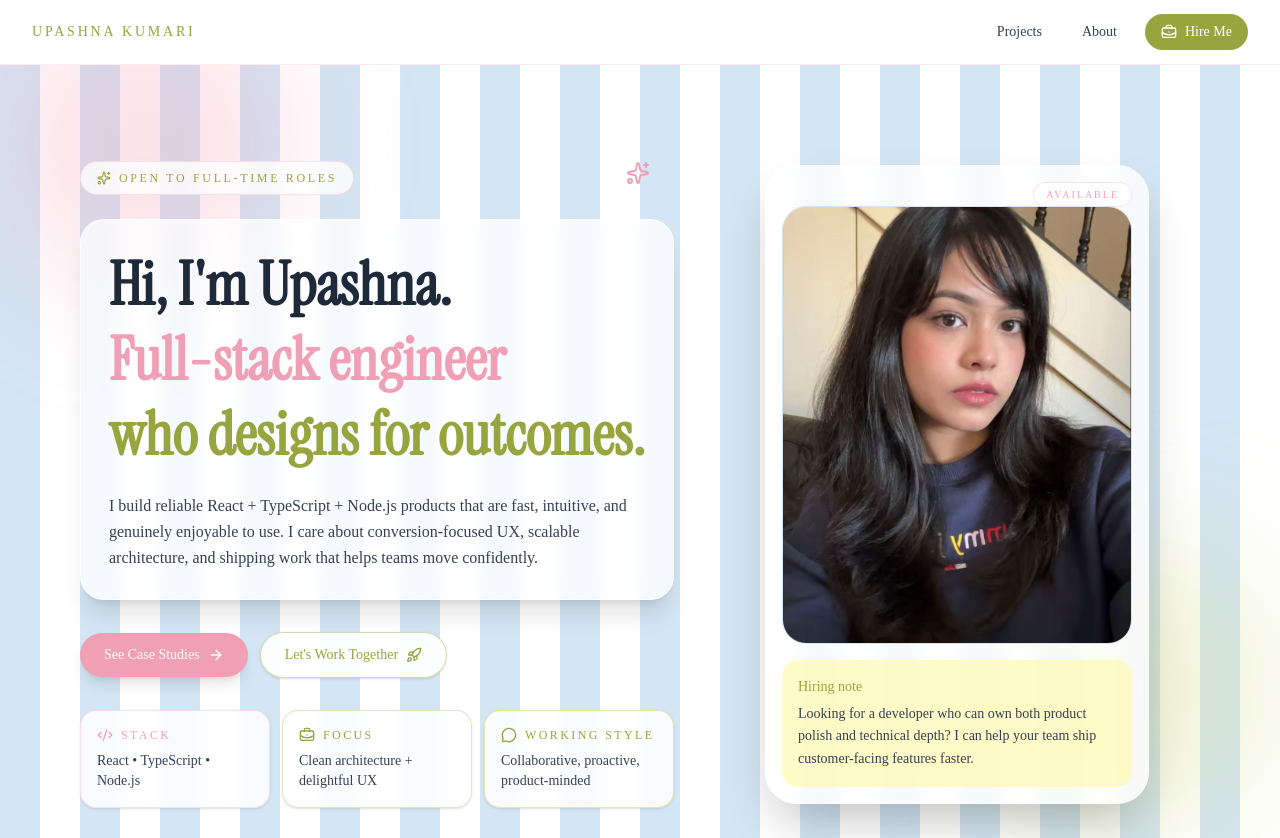
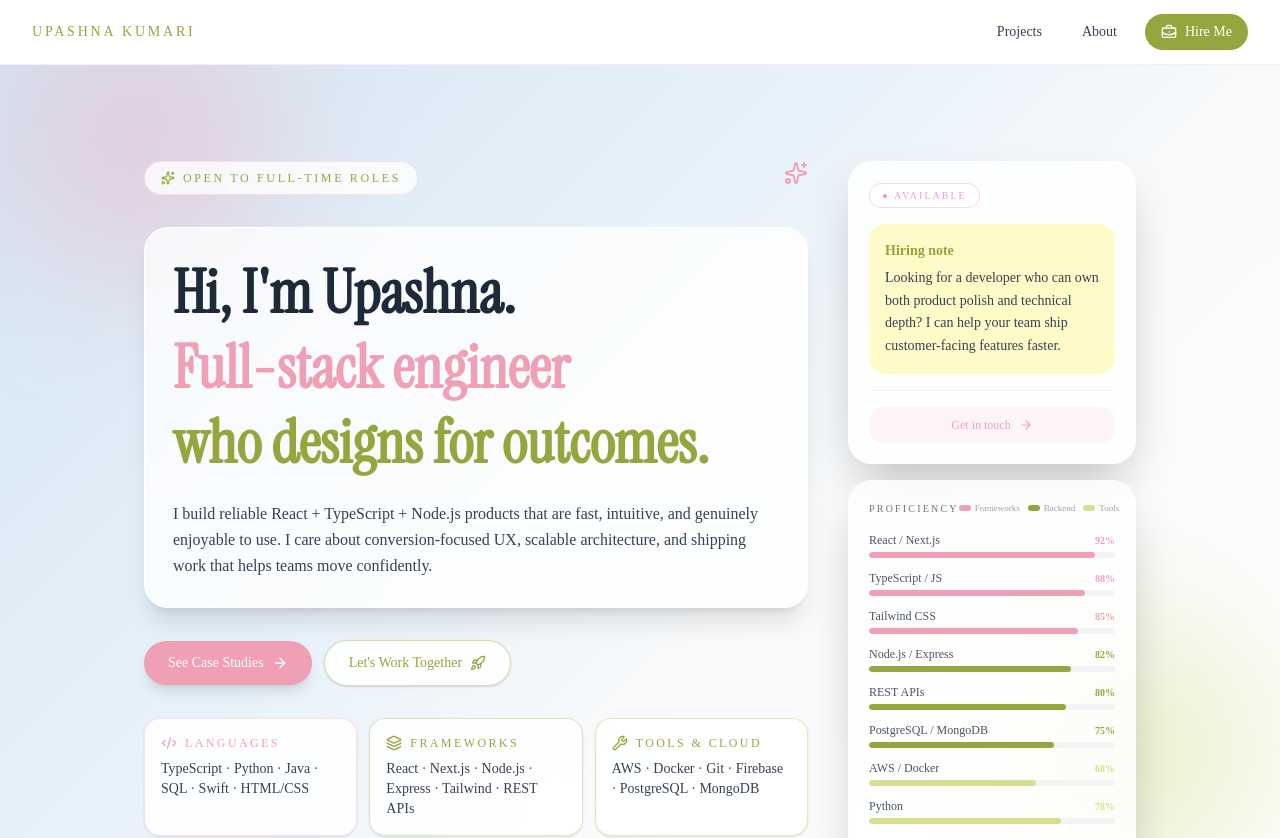
Before and after one commit to upashnakumari2000/Portfolio, a Next.js app: page / in a window 1280 px wide. Shown: the top 838 px of the page. Built offline with nearby package versions, Linux system fonts and the light colour scheme; a web font is replaced by a local one.

Commit message:
i think im happy currently

```diff
--- a/app/api/contact/route.ts
+++ b/app/api/contact/route.ts
@@ -1,4 +1,3 @@
-import { get } from "http";
 import { NextResponse } from "next/server";
 import nodemailer from "nodemailer";
 
--- a/app/globals.css
+++ b/app/globals.css
@@ -167,54 +167,3 @@
   animation-iteration-count: infinite;
   will-change: transform;
 }
-
-@keyframes hero-wave-float {
-  0% {
-    background-position: 0 52%, 0 48%, 0 0;
-    transform: translate3d(0, 0, 0) scale(1.01);
-  }
-  25% {
-    background-position: 50px 44%, -40px 58%, 40px 0;
-    transform: translate3d(0, -10px, 0) scale(1.02);
-  }
-  50% {
-    background-position: 95px 56%, -75px 42%, 80px 0;
-    transform: translate3d(0, 8px, 0) scale(1.015);
-  }
-  75% {
-    background-position: 42px 60%, -35px 40%, 120px 0;
-    transform: translate3d(0, -7px, 0) scale(1.02);
-  }
-  100% {
-    background-position: 0 52%, 0 48%, 160px 0;
-    transform: translate3d(0, 0, 0) scale(1.01);
-  }
-}
-
-.hero-wave-bg {
-  background-image:
-    radial-gradient(120% 90% at 20% 100%, rgba(212, 229, 243, 0.55) 0%, rgba(212, 229, 243, 0) 62%),
-    radial-gradient(120% 90% at 80% 0%, rgba(255, 255, 255, 0.7) 0%, rgba(255, 255, 255, 0) 62%),
-    repeating-linear-gradient(
-      90deg,
-      #d4e5f3 0,
-      #d4e5f3 40px,
-      #ffffff 40px,
-      #ffffff 80px
-    );
-  background-size: 140% 140%, 140% 140%, 80px 100%;
-  background-repeat: no-repeat, no-repeat, repeat;
-  animation: hero-wave-float 6s ease-in-out infinite;
-  transform-origin: center;
-  will-change: transform, background-position;
-}
-
-@media (prefers-reduced-motion: reduce) {
-  .hero-wave-bg {
-    animation: none;
-  }
-}
-
-.hero-wave-bg-delay {
-  animation-delay: -3s;
-}
--- a/components/About.tsx
+++ b/components/About.tsx
@@ -8,9 +8,9 @@ export function About() {
     <section id="about" className="bg-white py-20">
       <div className="mx-auto grid max-w-6xl gap-12 px-4 md:grid-cols-[0.95fr_1.05fr] md:items-center">
         <ScrollReveal>
-          <div className="relative mx-auto w-full max-w-md overflow-hidden rounded-[2rem] border border-[#F0A0B5]/20 bg-[#F4E0E1]/35 p-5">
-            <div className="relative aspect-[4/5] overflow-hidden rounded-3xl border border-white/80">
-              <Image src="/me.png" alt="Upashna Kumari" fill className="object-cover" />
+          <div className="relative mx-auto w-full max-w-md overflow-hidden rounded-4xl border border-[#F0A0B5]/20 bg-[#F4E0E1]/35 p-5">
+            <div className="relative aspect-4/5 overflow-hidden rounded-3xl border border-white/80">
+              <Image src="/casual.jpg" alt="Upashna Kumari" fill className="object-cover" />
             </div>
             <div className="mt-4 rounded-2xl bg-white/90 p-4 text-sm text-gray-700">
               <p className="inline-flex items-center gap-2 text-[#97A53E]">
--- a/components/Hero.tsx
+++ b/components/Hero.tsx
@@ -1,25 +1,29 @@
-import Image from "next/image";
 import {
   ArrowRight,
-  BriefcaseBusiness,
   Code2,
-  MessageCircle,
+  Layers,
   Rocket,
   Sparkles,
   Stars,
+  Wrench,
 } from "lucide-react";
 import { ScrollReveal } from "@/components/ScrollReveal";
+import { SkillsCard } from "@/components/SkillsCard";
 
 export function Hero() {
   return (
-    <section id="hero" className="relative min-h-screen overflow-hidden pt-24 pb-16">
-      <div className="absolute inset-0 -z-20 bg-[linear-gradient(90deg,#D4E5F3_0%,#D4E5F3_50%,#ffffff_50%,#ffffff_100%)] bg-size-[80px_100%]" />
+    <section
+      id="hero"
+      className="relative min-h-screen overflow-hidden pt-24 pb-16"
+    >
+      <div className="absolute inset-0 -z-20 bg-[linear-gradient(135deg,#D4E5F3_0%,#e8f2fa_40%,#f9fafb_60%,#ffffff_100%)]" />
       <div className="pointer-events-none absolute -top-16 left-0 -z-10 h-72 w-72 rounded-full bg-[#F0A0B5]/30 blur-3xl" />
       <div className="pointer-events-none absolute bottom-10 right-0 -z-10 h-72 w-72 rounded-full bg-[#D7DE8C]/35 blur-3xl" />
 
-      <div className="mx-auto grid w-full max-w-6xl gap-10 px-4 md:grid-cols-[1.1fr_0.9fr] md:items-center">
-        <div className="relative text-center md:text-left">
-          <div className="absolute right-6 top-0 hidden animate-pulse md:block">
+      <div className="mx-auto grid w-full max-w-5xl grid-cols-1 gap-10 px-4 md:grid-cols-[1fr_auto]">
+
+        <div className="relative flex flex-col gap-8">
+          <div className="absolute right-0 top-0 hidden animate-pulse md:block">
             <Sparkles className="h-6 w-6 text-[#F0A0B5]" />
           </div>
 
@@ -31,22 +35,23 @@ export function Hero() {
           </ScrollReveal>
 
           <ScrollReveal delay={0.05}>
-            <div className="mx-auto mt-6 max-w-2xl rounded-3xl border border-white/80 bg-white/78 p-5 shadow-xl backdrop-blur-sm md:mx-0 md:p-7">
-              <h1 className="text-4xl font-semibold leading-tight md:text-6xl">
+            <div className="rounded-3xl border border-white/80 bg-white/78 p-5 shadow-xl backdrop-blur-sm md:p-7">
+              <h1 className="text-4xl font-semibold leading-tight md:text-5xl lg:text-6xl">
                 <span className="block text-gray-800">Hi, I&apos;m Upashna.</span>
                 <span className="block text-[#F0A0B5]">Full-stack engineer</span>
                 <span className="block text-[#97A53E]">who designs for outcomes.</span>
               </h1>
-            <p className="mt-5 text-sm leading-relaxed text-gray-700 md:text-base">
-                I build reliable React + TypeScript + Node.js products that are fast, intuitive,
-                and genuinely enjoyable to use. I care about conversion-focused UX, scalable
-                architecture, and shipping work that helps teams move confidently.
+              <p className="mt-5 text-sm leading-relaxed text-gray-700 md:text-base">
+                I build reliable React + TypeScript + Node.js products that are
+                fast, intuitive, and genuinely enjoyable to use. I care about
+                conversion-focused UX, scalable architecture, and shipping work
+                that helps teams move confidently.
               </p>
             </div>
           </ScrollReveal>
 
           <ScrollReveal delay={0.14}>
-            <div className="mt-8 flex flex-wrap items-center justify-center gap-3 md:justify-start">
+            <div className="flex flex-wrap items-center gap-3">
               <a
                 href="#projects"
                 className="inline-flex items-center gap-2 rounded-full bg-[#F0A0B5] px-6 py-3 text-sm font-medium text-white shadow-lg transition-transform hover:-translate-y-0.5"
@@ -65,61 +70,74 @@ export function Hero() {
           </ScrollReveal>
 
           <ScrollReveal delay={0.18}>
-            <div className="mt-8 grid gap-3 sm:grid-cols-3">
-              <div className="rounded-2xl border border-[#F0A0B5]/30 bg-white/85 p-4 text-left shadow-sm backdrop-blur-sm">
+            <div className="grid grid-cols-1 gap-3 min-[520px]:grid-cols-3">
+
+              <div className="min-w-0 rounded-2xl border border-[#F0A0B5]/30 bg-white/85 p-4 text-left shadow-sm backdrop-blur-sm">
                 <div className="flex items-center gap-2 text-[#F0A0B5]">
-                  <Code2 className="h-4 w-4" />
-                  <p className="text-xs uppercase tracking-[0.2em]">Stack</p>
+                  <Code2 className="h-4 w-4 shrink-0" />
+                  <p className="text-xs uppercase tracking-[0.2em]">Languages</p>
                 </div>
-                <p className="mt-2 text-sm text-gray-700">React • TypeScript • Node.js</p>
+                <p className="mt-2 wrap-break-wordword text-sm text-gray-700">
+                  TypeScript · Python · Java · SQL · Swift · HTML/CSS
+                </p>
               </div>
 
-              <div className="rounded-2xl border border-[#97A53E]/30 bg-white/85 p-4 text-left shadow-sm backdrop-blur-sm">
+              <div className="min-w-0 rounded-2xl border border-[#97A53E]/30 bg-white/85 p-4 text-left shadow-sm backdrop-blur-sm">
                 <div className="flex items-center gap-2 text-[#97A53E]">
-                  <BriefcaseBusiness className="h-4 w-4" />
-                  <p className="text-xs uppercase tracking-[0.2em]">Focus</p>
+                  <Layers className="h-4 w-4 shrink-0" />
+                  <p className="text-xs uppercase tracking-[0.2em]">Frameworks</p>
                 </div>
-                <p className="mt-2 text-sm text-gray-700">Clean architecture + delightful UX</p>
+                <p className="mt-2 wrap-break-word text-sm text-gray-700">
+                  React · Next.js · Node.js · Express · Tailwind · REST APIs
+                </p>
               </div>
 
-              <div className="rounded-2xl border border-[#D7DE8C]/70 bg-white/85 p-4 text-left shadow-sm backdrop-blur-sm">
+              <div className="min-w-0 rounded-2xl border border-[#D7DE8C]/70 bg-white/85 p-4 text-left shadow-sm backdrop-blur-sm">
                 <div className="flex items-center gap-2 text-[#97A53E]">
-                  <MessageCircle className="h-4 w-4" />
-                  <p className="text-xs uppercase tracking-[0.2em]">Working style</p>
+                  <Wrench className="h-4 w-4 shrink-0" />
+                  <p className="text-xs uppercase tracking-[0.2em]">Tools & Cloud</p>
                 </div>
-                <p className="mt-2 text-sm text-gray-700">Collaborative, proactive, product-minded</p>
+                <p className="mt-2 wrap-break-word text-sm text-gray-700">
+                  AWS · Docker · Git · Firebase · PostgreSQL · MongoDB
+                </p>
               </div>
+
             </div>
           </ScrollReveal>
         </div>
 
-        <ScrollReveal delay={0.08}>
-          <div className="relative mx-auto w-full max-w-sm">
-            <div className="relative overflow-hidden rounded-4xl border border-white/60 bg-white/80 p-4 shadow-2xl backdrop-blur-sm">
-              <div className="absolute right-4 top-4 rounded-full border border-[#F0A0B5]/30 bg-white px-3 py-1 text-[10px] font-medium uppercase tracking-[0.2em] text-[#F0A0B5]">
-                Available
+        <div className="flex flex-col gap-4 md:self-start md:sticky md:top-24">
+
+          <ScrollReveal delay={0.08}>
+            <div className="w-full md:w-72 relative overflow-hidden rounded-3xl border border-white/60 bg-white/80 p-5 shadow-2xl backdrop-blur-sm">
+              <div className="inline-flex rounded-full border border-[#F0A0B5]/40 bg-white px-3 py-1 text-[10px] font-medium uppercase tracking-[0.2em] text-[#F0A0B5]">
+                ● Available
               </div>
-              <div className="relative mx-auto mt-6 aspect-4/5 w-full overflow-hidden rounded-3xl border border-[#D4E5F3] bg-[#D4E5F3]/40">
-                <Image
-                  src="/me.png"
-                  alt="Portrait of Upashna"
-                  fill
-                  sizes="(max-width: 768px) 80vw, 360px"
-                  className="object-cover"
-                  priority
-                />
-              </div>
-
               <div className="mt-4 rounded-2xl bg-[#FFF9B1]/70 p-4 text-sm leading-relaxed text-gray-700">
-                <p className="font-medium text-[#97A53E]">Hiring note</p>
+                <p className="font-semibold text-[#97A53E]">Hiring note</p>
                 <p className="mt-1">
-                  Looking for a developer who can own both product polish and technical depth?
-                  I can help your team ship customer-facing features faster.
+                  Looking for a developer who can own both product polish and
+                  technical depth? I can help your team ship customer-facing
+                  features faster.
                 </p>
               </div>
+              <div className="mt-4 border-t border-gray-100 pt-4">
+                <a
+                  href="#contact"
+                  className="flex w-full items-center justify-center gap-2 rounded-xl bg-[#F0A0B5]/10 px-4 py-2.5 text-xs font-medium text-[#F0A0B5] transition-colors hover:bg-[#F0A0B5]/20"
+                >
+                  Get in touch
+                  <ArrowRight className="h-3.5 w-3.5" />
+                </a>
+              </div>
             </div>
-          </div>
-        </ScrollReveal>
+          </ScrollReveal>
+
+          <ScrollReveal delay={0.22}>
+            <SkillsCard />
+          </ScrollReveal>
+
+        </div>
       </div>
     </section>
   );
--- /dev/null
+++ b/components/SkillsCard.tsx
@@ -0,0 +1,85 @@
+"use client";
+
+import { useEffect, useState, useRef } from "react";
+
+const SKILLS = [
+  { label: "React / Next.js",     pct: 92, color: "#F0A0B5" },
+  { label: "TypeScript / JS",     pct: 88, color: "#F0A0B5" },
+  { label: "Tailwind CSS",        pct: 85, color: "#F0A0B5" },
+  { label: "Node.js / Express",   pct: 82, color: "#97A53E" },
+  { label: "REST APIs",           pct: 80, color: "#97A53E" },
+  { label: "PostgreSQL / MongoDB",pct: 75, color: "#97A53E" },
+  { label: "AWS / Docker",        pct: 68, color: "#D7DE8C" },
+  { label: "Python",              pct: 78, color: "#D7DE8C" },
+];
+
+const LEGEND = [
+  { label: "Frameworks", color: "#F0A0B5" },
+  { label: "Backend",    color: "#97A53E" },
+  { label: "Tools",      color: "#D7DE8C" },
+];
+
+export function SkillsCard() {
+  const [animated, setAnimated] = useState(false);
+  const ref = useRef<HTMLDivElement>(null);
+
+  useEffect(() => {
+    const el = ref.current;
+    if (!el) return;
+    const observer = new IntersectionObserver(
+      ([entry]) => { if (entry.isIntersecting) setAnimated(true); },
+      { threshold: 0.25 }
+    );
+    observer.observe(el);
+    return () => observer.disconnect();
+  }, []);
+
+  return (
+    <div
+      ref={ref}
+      className="w-full md:w-72 rounded-3xl border border-white/60 bg-white/80 p-5 shadow-2xl backdrop-blur-sm"
+    >
+      <div className="flex items-center justify-between mb-4">
+        <p className="text-[10px] uppercase tracking-[0.22em] text-gray-500 font-medium">
+          Proficiency
+        </p>
+        <div className="flex items-center gap-2">
+          {LEGEND.map((l) => (
+            <span key={l.label} className="flex items-center gap-1 text-[9px] text-gray-400 font-medium">
+              <span className="inline-block h-1.5 w-3 rounded-full" style={{ backgroundColor: l.color }} />
+              {l.label}
+            </span>
+          ))}
+        </div>
+      </div>
+
+      <div className="flex flex-col gap-3">
+        {SKILLS.map((skill, i) => (
+          <div key={skill.label}>
+            <div className="flex justify-between items-baseline mb-1">
+              <span className="text-xs text-gray-600 font-medium">{skill.label}</span>
+              <span
+                className="text-[10px] font-semibold tabular-nums transition-opacity duration-700"
+                style={{ color: skill.color, opacity: animated ? 1 : 0 }}
+              >
+                {skill.pct}%
+              </span>
+            </div>
+            <div className="h-1.5 w-full rounded-full bg-gray-100 overflow-hidden">
+              <div
+                className="h-full rounded-full transition-all duration-900 ease-out"
+                style={{
+                  width: animated ? `${skill.pct}%` : "0%",
+                  backgroundColor: skill.color,
+                  transitionDelay: `${i * 90}ms`,
+                }}
+              />
+            </div>
+          </div>
+        ))}
+      </div>
+
+      <p className="mt-4 text-[9px] text-gray-300 text-right tracking-wide">self-assessed</p>
+    </div>
+  );
+}
--- a/package.json
+++ b/package.json
@@ -17,6 +17,7 @@
     "react-dom": "19.2.3"
   },
   "devDependencies": {
+    "@next/swc-darwin-x64": "^16.1.6",
     "@tailwindcss/postcss": "^4",
     "@types/node": "^20",
     "@types/nodemailer": "^7.0.9",
```
Also changed, not shown: public/Casual.JPG (added), 1 other file (tests, documents, lock files or other folders).
